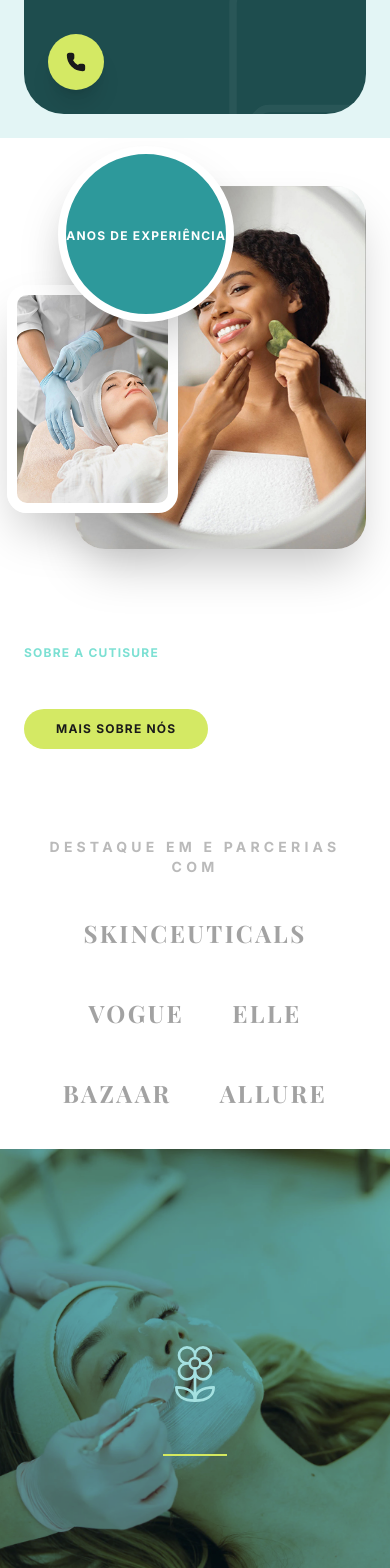
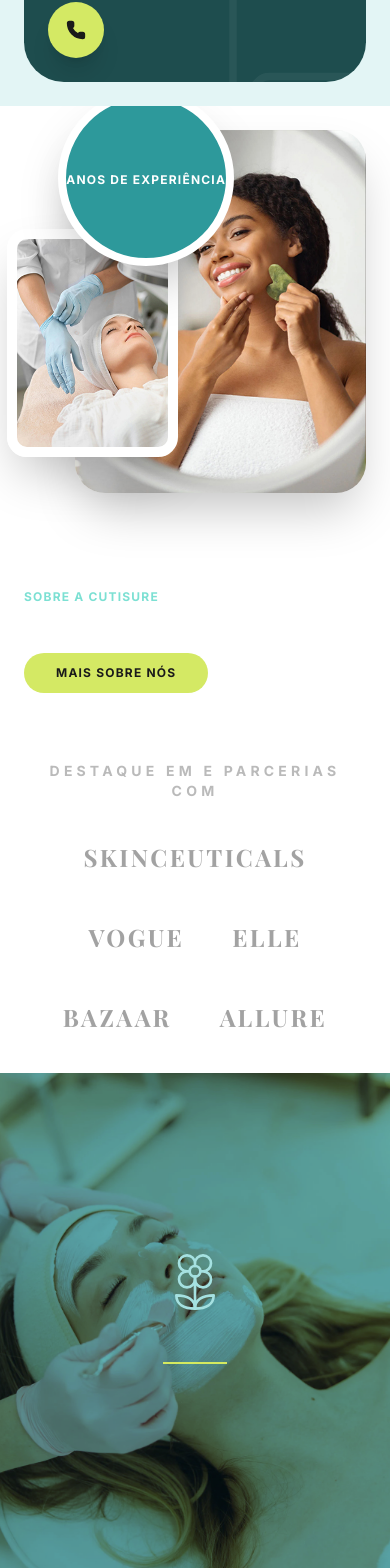
Before and after one commit to jas-design/beauty-template-xml-simple, a React (Vite) app: page /#/ in a window 390 px wide. Shown: the part 1482-3050 px from the top of the page. Built offline with nearby package versions, Linux system fonts and the light colour scheme; no server answers; a web font is replaced by a local one.

Commit message:
fixes mobile

```diff
--- a/src/components/home/AboutPreview.tsx
+++ b/src/components/home/AboutPreview.tsx
@@ -12,7 +12,7 @@ export function AboutPreview() {
   const { t } = useTranslation();
   const { home } = useContent();
   return (
-    <section className="py-12 md:py-24 bg-white relative overflow-hidden">
+    <section className="pt-6 pb-12 md:py-24 bg-white relative overflow-hidden">
       <div className="max-w-7xl mx-auto px-6 grid grid-cols-1 lg:grid-cols-2 gap-24 items-center">
         <div className="space-y-8 order-2 lg:order-1">
           <div className="text-secondary font-bold uppercase tracking-widest text-xs">{t('about_preview.badge')}</div>
--- a/src/components/home/AppointmentSection.tsx
+++ b/src/components/home/AppointmentSection.tsx
@@ -8,7 +8,7 @@ export function AppointmentSection() {
   const { t } = useTranslation();
   const { home } = useContent();
   return (
-    <section className="py-12 md:py-24 lg:py-32 px-4 md:px-8">
+    <section className="pt-6 pb-12 md:py-24 lg:py-32 px-4 md:px-8">
       <div className="max-w-[1440px] w-full mx-auto bg-mint-light rounded-[40px] p-8 md:p-16 lg:p-24 relative">
         {/* Background elements (Flowers) - Clipped to the rounded box */}
         <div className="absolute inset-0 overflow-hidden rounded-[40px] pointer-events-none select-none">
--- a/src/components/home/ExpertBanner.tsx
+++ b/src/components/home/ExpertBanner.tsx
@@ -6,7 +6,7 @@ const skincareProfessionalImg = import.meta.env.BASE_URL + 'images/skincare-prof
 export function ExpertBanner() {
   const { home } = useContent();
   return (
-    <section className="relative py-16 md:py-40 overflow-hidden flex items-center justify-center min-h-[500px]">
+    <section className="relative pt-8 pb-16 md:py-40 overflow-hidden flex items-center justify-center min-h-[500px]">
       <div className="absolute inset-0 bg-cover bg-center"
         style={{ backgroundImage: `url(${skincareProfessionalImg})` }}
       >
--- a/src/components/home/FAQ.tsx
+++ b/src/components/home/FAQ.tsx
@@ -17,7 +17,7 @@ export function FAQ() {
   }));
 
   return (
-    <section className="py-12 md:py-24 bg-white px-6 md:px-12">
+    <section className="pt-6 pb-12 md:py-24 bg-white px-6 md:px-12">
       <div className="max-w-[1440px] mx-auto grid grid-cols-1 lg:grid-cols-2 gap-20 items-center">
         {/* Left: Image with Offset Background */}
         <div className="relative max-w-xl mx-auto lg:mx-0">
--- a/src/components/home/Hero.tsx
+++ b/src/components/home/Hero.tsx
@@ -15,7 +15,7 @@ export function Hero() {
   const [isModalOpen, setIsModalOpen] = useState(false);
 
   return (
-    <section className="bg-mint-light min-h-screen pt-20 pb-6 px-6 md:pt-32 md:pb-10">
+    <section className="bg-mint-light min-h-screen pt-12 pb-6 px-6 md:pt-32 md:pb-10">
       <div className="max-w-[1600px] mx-auto space-y-6">
         {/* Main Hero Row */}
         <div className="flex flex-col xl:flex-row gap-6">
--- a/src/components/home/HowItWorks.tsx
+++ b/src/components/home/HowItWorks.tsx
@@ -22,7 +22,7 @@ export function HowItWorks() {
   }));
 
   return (
-    <section className="py-16 md:py-32 bg-white">
+    <section className="pt-8 pb-16 md:py-32 bg-white">
       <div className="max-w-7xl mx-auto px-6">
         <div className="text-center space-y-6 mb-24">
           <div className="text-[#2D999B] font-bold uppercase tracking-[0.3em] text-[10px]">{t('how_it_works.badge')}</div>
--- a/src/components/home/PricingPreview.tsx
+++ b/src/components/home/PricingPreview.tsx
@@ -19,7 +19,7 @@ export function PricingPreview() {
   }));
 
   return (
-    <section className="py-16 md:py-32 bg-white">
+    <section className="pt-8 pb-16 md:py-32 bg-white">
       <div className="max-w-7xl mx-auto px-6">
         <div className="flex flex-col lg:flex-row justify-between items-start gap-12 mb-20">
           <div className="space-y-4">
--- a/src/components/home/ServiceShowcase.tsx
+++ b/src/components/home/ServiceShowcase.tsx
@@ -19,7 +19,7 @@ export function ServiceShowcase() {
   const rightServices = allServices.slice(3, 6);
 
   return (
-    <section className="py-12 md:py-24 bg-white overflow-hidden relative">
+    <section className="pt-6 pb-12 md:py-24 bg-white overflow-hidden relative">
       <div className="max-w-7xl mx-auto px-6 relative z-10">
         <div className="text-center space-y-4 mb-20">
           <div className="text-[#2D999B] font-bold uppercase tracking-[0.3em] text-[10px]">{t('services_preview.badge')}</div>
--- a/src/components/home/Testimonials.tsx
+++ b/src/components/home/Testimonials.tsx
@@ -24,7 +24,7 @@ export function Testimonials() {
   const prev = () => setIndex((i) => (i - 1 + testimonials.length) % testimonials.length);
 
   return (
-    <section className="py-12 md:py-24 bg-white overflow-hidden">
+    <section className="pt-6 pb-12 md:py-24 bg-white overflow-hidden">
       <div className="max-w-7xl mx-auto px-6">
         <motion.div
           initial={{ opacity: 0, y: 30 }}
--- a/src/components/home/TrustSection.tsx
+++ b/src/components/home/TrustSection.tsx
@@ -12,7 +12,7 @@ const brands = [
 export function TrustSection() {
   const { t } = useTranslation();
   return (
-    <section className="py-10 md:py-20 bg-white">
+    <section className="pt-5 pb-10 md:py-20 bg-white">
       <div className="max-w-7xl mx-auto px-6 text-center">
         <p className="text-sm font-bold uppercase tracking-[0.3em] text-charcoal/30 mb-10">{t('trust.badge')}</p>
         <div className="flex flex-wrap justify-center items-center gap-12 md:gap-20 opacity-40 grayscale">
--- a/src/components/home/VideoSection.tsx
+++ b/src/components/home/VideoSection.tsx
@@ -11,7 +11,7 @@ export function VideoSection() {
   const [isOpen, setIsOpen] = useState(false);
 
   return (
-    <section className="py-12 md:py-24 bg-white">
+    <section className="pt-6 pb-12 md:py-24 bg-white">
       <div className="w-full px-[3%]">
         <div className="relative rounded-[32px] overflow-hidden min-h-[550px] flex items-center shadow-2xl">
           {/* Background Image & Overlay */}
--- a/src/components/home/WhyChooseUs.tsx
+++ b/src/components/home/WhyChooseUs.tsx
@@ -16,7 +16,7 @@ export function WhyChooseUs() {
   }));
 
   return (
-    <section className="pt-16 pb-12 md:pt-40 md:pb-24 bg-white relative z-10">
+    <section className="pt-8 pb-12 md:pt-40 md:pb-24 bg-white relative z-10">
       <div className="max-w-7xl mx-auto px-6 grid grid-cols-1 lg:grid-cols-2 gap-20 items-center">
         <div className="space-y-12">
           <div className="space-y-4 text-center lg:text-left">
```
